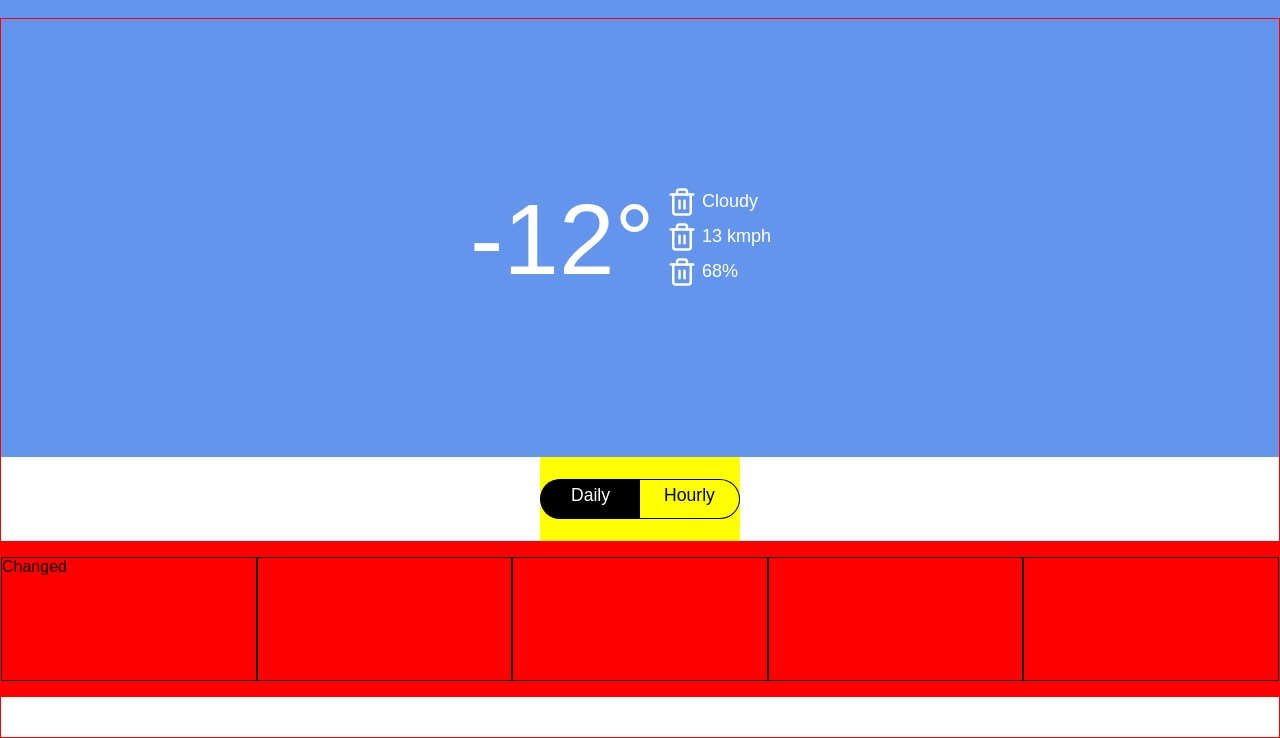
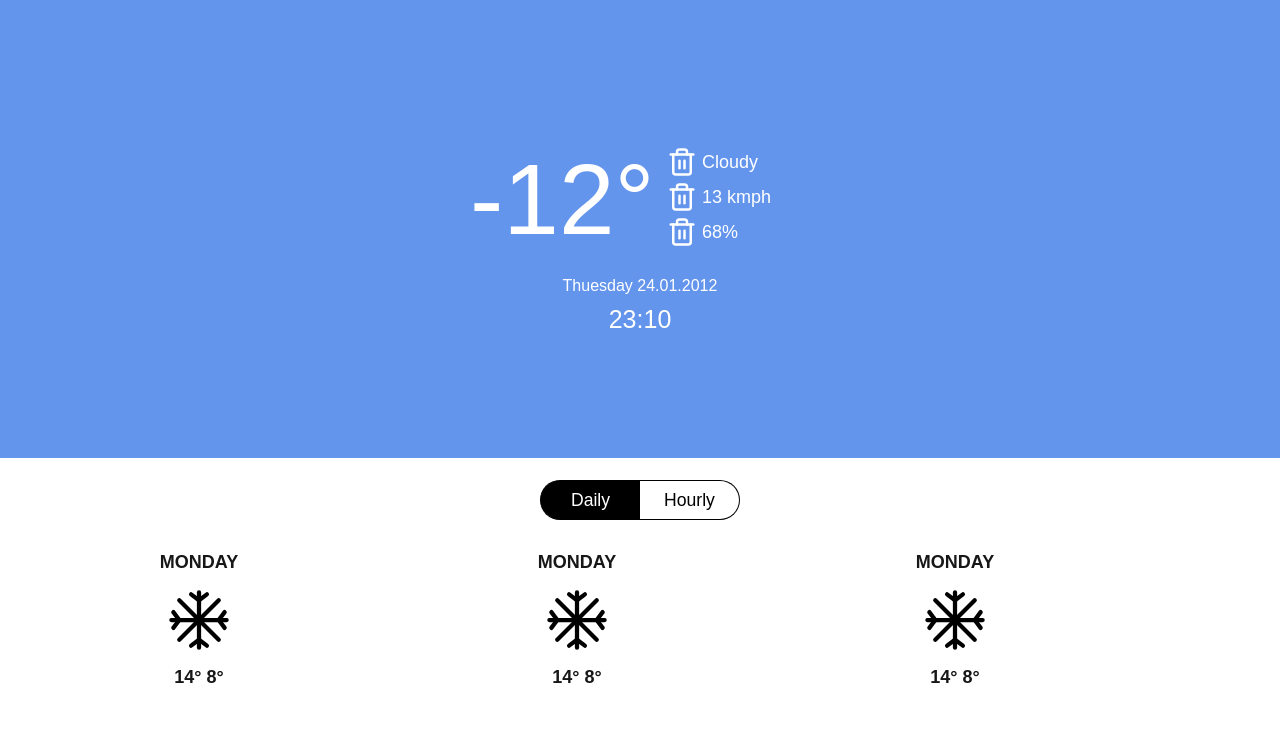
Before and after one commit to imomryk/Exam_js_weather, a plain HTML site: page index.html in a window 1280 px wide. Shown: the part 62-800 px from the top of the page. Drawn offline with Linux system fonts and the light colour scheme.

Commit message:
add forecast

```diff
--- a/index.html
+++ b/index.html
@@ -17,8 +17,8 @@
                 <img src="addCityButton.svg">
             </div>
             <div class="currentCity">
-               <span>KIEV, </span>
-               <span>UKRAINE</span>
+                <span>KIEV, </span>
+                <span>UKRAINE</span>
             </div>
             <div id="deleteCityButton">
                 <img src="deleteCityButton.svg" alt="">
@@ -48,6 +48,13 @@
                     </div>
 
                 </div>
+                <div class="currentWeather_date">
+                   Thuesday 24.01.2012
+
+                </div>
+                <div class="currentWeather_time">
+23:10
+                </div>
             </div>
             <div class="slide">
                 <div class="forecast">
@@ -60,17 +67,48 @@
                         </div>
                     </div>
                     <div class="forecast_block">
-                        <div>Changed</div>
-                        <div></div>
-                        <div></div>
-                        <div></div>
-                        <div></div>
+                        <div class="forecast_elem">
+                            <span>MONDAY</span>
+                            <img src="test.svg" alt="">
+                            <span>14&deg; 8&deg;</span>
+                        </div>
+                        <div class="forecast_elem">
+                            <span>MONDAY</span>
+                            <img src="test.svg" alt="">
+                            <span>14&deg; 8&deg;</span>
+                        </div>
+                        <div class="forecast_elem">
+                            <span>MONDAY</span>
+                            <img src="test.svg" alt="">
+                            <span>14&deg; 8&deg;</span>
+                        </div>
+                        <div class="forecast_elem">
+                            <span>MONDAY</span>
+                            <img src="test.svg" alt="">
+                            <span>14&deg; 8&deg;</span>
+                        </div>
+                        <div class="forecast_elem">
+                            <span>MONDAY</span>
+                            <img src="test.svg" alt="">
+                            <span>14&deg; 8&deg;</span>
+                        </div>
+                        <div class="forecast_elem">
+                            <span>MONDAY</span>
+                            <img src="test.svg" alt="">
+                            <span>14&deg; 8&deg;</span>
+                        </div>
+                        <div class="forecast_elem">
+                            <span>MONDAY</span>
+                            <img src="test.svg" alt="">
+                            <span>14&deg; 8&deg;</span>
+                        </div>
+
                     </div>
                 </div>
             </div>
         </main>
     </div>
-<script src="main.js"></script>
+    <script src="main.js"></script>
 </body>
 
 </html>
--- a/main.js
+++ b/main.js
@@ -1,13 +1,48 @@
+console.log()
 
-const createDrops = () => {
-    const rain = document.querySelector('.rain')
-    const drop = document.querySelector('.drop')
-    const numberOfDrops = 150
-    for (let i = 0; i < numberOfDrops; i++) {
-      rain.appendChild(drop.cloneNode())
+document.querySelector(".slide").addEventListener('touchstart', handleTouchStart, false);
+document.querySelector(".slide").addEventListener('touchmove', handleTouchMove, false);
+
+var xDown = null;
+var yDown = null;
+
+function getTouches(evt) {
+  return evt.touches             // browser API
+
+}
+
+
+function handleTouchStart(evt) {
+    const firstTouch = getTouches(evt)[0];
+    xDown = firstTouch.clientX;
+    yDown = firstTouch.clientY;
+};
+
+function handleTouchMove(evt) {
+    if ( ! xDown || ! yDown ) {
+        return;
     }
-  }
 
-  window.onload = () => {
-    createDrops();
-  }
+    var xUp = evt.touches[0].clientX;
+    var yUp = evt.touches[0].clientY;
+
+    var xDiff = xDown - xUp;
+    var yDiff = yDown - yUp;
+
+    if ( Math.abs( xDiff ) > Math.abs( yDiff ) ) {/*most significant*/
+        if ( xDiff > 0 ) {
+            /* right swipe */
+        } else {
+            /* left swipe */
+        }
+    } else {
+        if ( yDiff > 0 ) {
+            document.querySelector(".slide").style.backgroundColor = "red"
+        } else {
+            document.querySelector(".slide").style.backgroundColor = "white"
+        }
+    }
+    /* reset values */
+    xDown = null;
+    yDown = null;
+};
--- a/style.scss
+++ b/style.scss
@@ -7,8 +7,12 @@
 body {
     background-color: cornflowerblue;
     font-family: sans-serif;
-    height: 100%;
-    overflow: hidden;
+    height: 100vh;
+    // overflow: hidden;
+}
+
+.content {
+    height: 100vh;
 }
 
 nav {
@@ -31,14 +35,22 @@ nav {
 
 main {
     height: 90vh;
-    border: 1px solid red;
+    // border: 1px solid red;
     position: relative;
     width: 100%;
 }
 
 
 .currentWeather {
-    display: flex;
+    display: grid;
+    grid-template-areas:
+        "temp info"
+        "date date"
+        "time time"
+    ;
+    grid-template-columns: 55% 45%;
+    grid-auto-rows: max-content;
+    align-content: center;
     margin: 0 auto;
     // border: 2px solid green;
     height: 55vh;
@@ -49,7 +61,8 @@ main {
 
     &_temp {
         display: flex;
-        width: 55%;
+        grid-area: temp;
+
         font-size: 100px;
         justify-content: right;
         align-items: center;
@@ -61,10 +74,11 @@ main {
     }
 
     &_info {
+        grid-area: info;
         display: flex;
         flex-direction: column;
         justify-content: center;
-        width: 45%;
+
         padding-left: 10px;
         font-size: 18px;
 
@@ -85,6 +99,19 @@ main {
 
     }
 
+    &_date {
+        grid-area: date;
+        text-align: center;
+        padding-top: 20px;
+    }
+
+    &_time {
+        grid-area: time;
+        text-align: center;
+        padding-top: 10px;
+        font-size: 25px;
+    }
+
 }
 
 .slide {
@@ -95,6 +122,7 @@ main {
     z-index: 1;
     // border: 1px solid yellow;
     background-color: white;
+    padding: 0 10px;
 
     .forecast {
         width: 100%;
@@ -106,7 +134,7 @@ main {
 
 
         &_switch {
-            background-color: yellow;
+            // background-color: yellow;
             height: 35%;
             width: 200px;
             display: flex;
@@ -114,9 +142,12 @@ main {
             align-items: center;
 
             >div {
+                display: flex;
+                justify-content: center;
+                align-items: center;
                 height: 5vh;
                 width: 100px;
-                padding: 5px 0px;
+
                 border: 1px solid black;
                 font-size: 1.1rem;
                 text-align: center;
@@ -137,17 +168,36 @@ main {
                 background-color: black;
             }
         }
-        &_block{
+
+        &_block {
             height: 65%;
-            background-color: red;
+            // background-color: red;
             width: 100%;
             display: flex;
-            padding: 2vh 0;
-            >div{
-                width: 20%;
-                height: 100%;
-                border:1px solid black;
+            justify-content: start;
+            overflow-x: scroll;
+            white-space: nowrap;
 
+
+        }
+
+        &_elem {
+            padding: 10px 0;
+            // margin-right: 10px;
+            // box-shadow: 0px 0px 10px 1px rgba(5, 6, 6, 0.2);
+            min-width: 30%;
+            height: 100%;
+            // border: 1px solid black;
+            display: flex;
+            flex-direction: column;
+            align-content: center;
+            text-align: center;
+            justify-content: space-between;
+            font-size: 18px;
+            font-weight: 600;
+            color: rgb(24, 23, 23);
+            img{
+                height: 50%;
             }
         }
     }
```
Also changed, not shown: style.css, test.svg (added).
